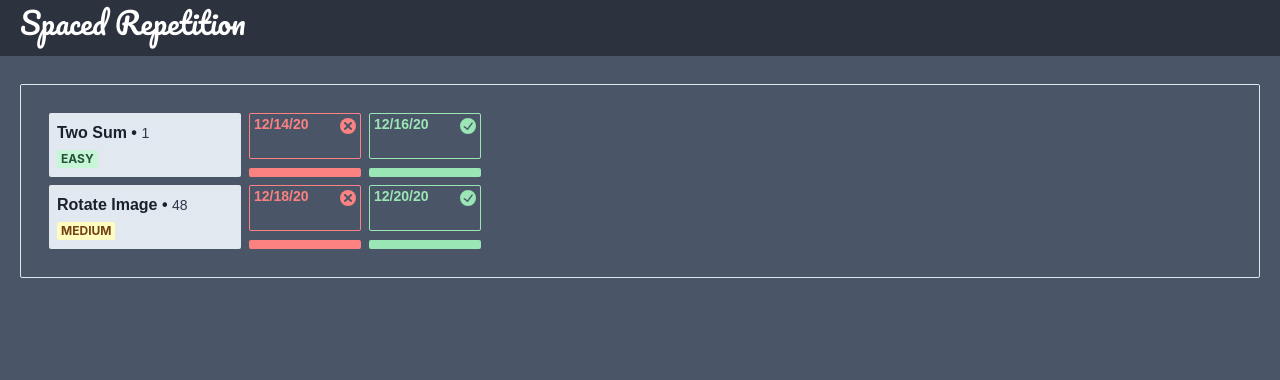
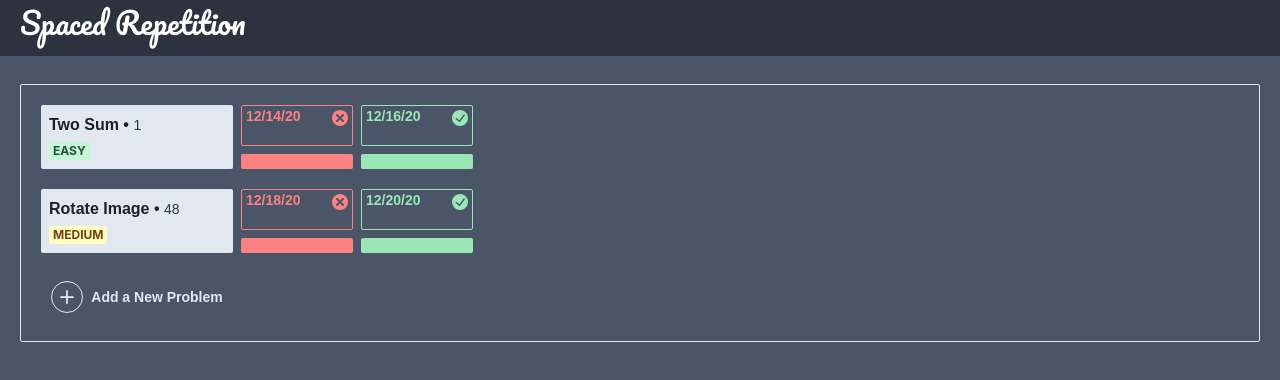
Before and after one commit to tpooch21/spaced-rep, a React (Create React App) app in the folder client/: page / in a window 1280 px wide. Shown: the top 380 px of the page. Built offline with nearby package versions, Linux system fonts and the light colour scheme; a web font is replaced by a local one.

Commit message:
Build and style AddProblem component, form to be displayed when clicked (TBD)

```diff
--- /dev/null
+++ b/client/src/components/AddProblem/AddProblem.js
@@ -0,0 +1,48 @@
+// Styling
+import { useDisclosure, Button, Collapse, Box } from "@chakra-ui/react";
+import { AddIcon } from "@chakra-ui/icons";
+
+const AddProblem = () => {
+  const { isOpen, onToggle } = useDisclosure();
+  return (
+    <>
+      <Button
+        onClick={onToggle}
+        w={48}
+        p={6}
+        fontSize="sm"
+        fontFamily="main"
+        borderRadius="sm"
+        variant="ghost"
+        color="gray.200"
+        _hover={{ bg: "gray.500", color: "green.200" }}
+        leftIcon={
+          <AddIcon
+            borderRadius="50%"
+            border="1px"
+            borderRadius="50%"
+            p={2}
+            w={8}
+            h={8}
+            color="inherit"
+          />
+        }
+      >
+        Add a New Problem
+      </Button>
+      <Collapse in={isOpen} animateOpacity>
+        {/* Throw form in here in place of box */}
+        <Box
+          p="40px"
+          color="white"
+          mt="4"
+          bg="teal.500"
+          rounded="sm"
+          shadow="md"
+        ></Box>
+      </Collapse>
+    </>
+  );
+};
+
+export default AddProblem;
--- a/client/src/components/ProblemGroup/DateItem.js
+++ b/client/src/components/ProblemGroup/DateItem.js
@@ -38,7 +38,7 @@ const DateItem = ({ date, status }) => (
       {icons[status]}
     </Box>
     <Spacer />
-    <Box flex="1" bg={dateColors[status]} w={28} borderRadius="sm"></Box>
+    <Box flex="2" bg={dateColors[status]} w={28} borderRadius="sm"></Box>
   </Flex>
 );
 
--- a/client/src/components/ProblemGroup/ProblemGroup.js
+++ b/client/src/components/ProblemGroup/ProblemGroup.js
@@ -9,7 +9,7 @@ const ProblemGroup = ({ problem }) => {
   const { name, dates, difficulty, url, id } = problem;
 
   return (
-    <Flex h={16} spacing={6} m={2} align="flex-start">
+    <Flex h={16} spacing={6} mb={5} align="flex-start">
       <ProblemInfo name={name} difficulty={difficulty} url={url} id={id} />
       {dates.map(([date, status]) => (
         <DateItem date={date} status={status} />
--- a/client/src/containers/ProblemsContainer/ProblemsContainer.js
+++ b/client/src/containers/ProblemsContainer/ProblemsContainer.js
@@ -5,6 +5,7 @@
 
 // Components
 import ProblemGroup from "../../components/ProblemGroup/ProblemGroup";
+import AddProblem from "../../components/AddProblem/AddProblem";
 
 // Styling
 import { Box } from "@chakra-ui/react";
@@ -37,6 +38,7 @@ const ProblemsContainer = () => (
     {dummy.map((problem) => (
       <ProblemGroup problem={problem} />
     ))}
+    <AddProblem />
   </Box>
 );
 
```
Also changed, not shown: client/src/components/AddProblem/AddProblemForm.js (added), 1 other file (tests, documents, lock files or other folders).
